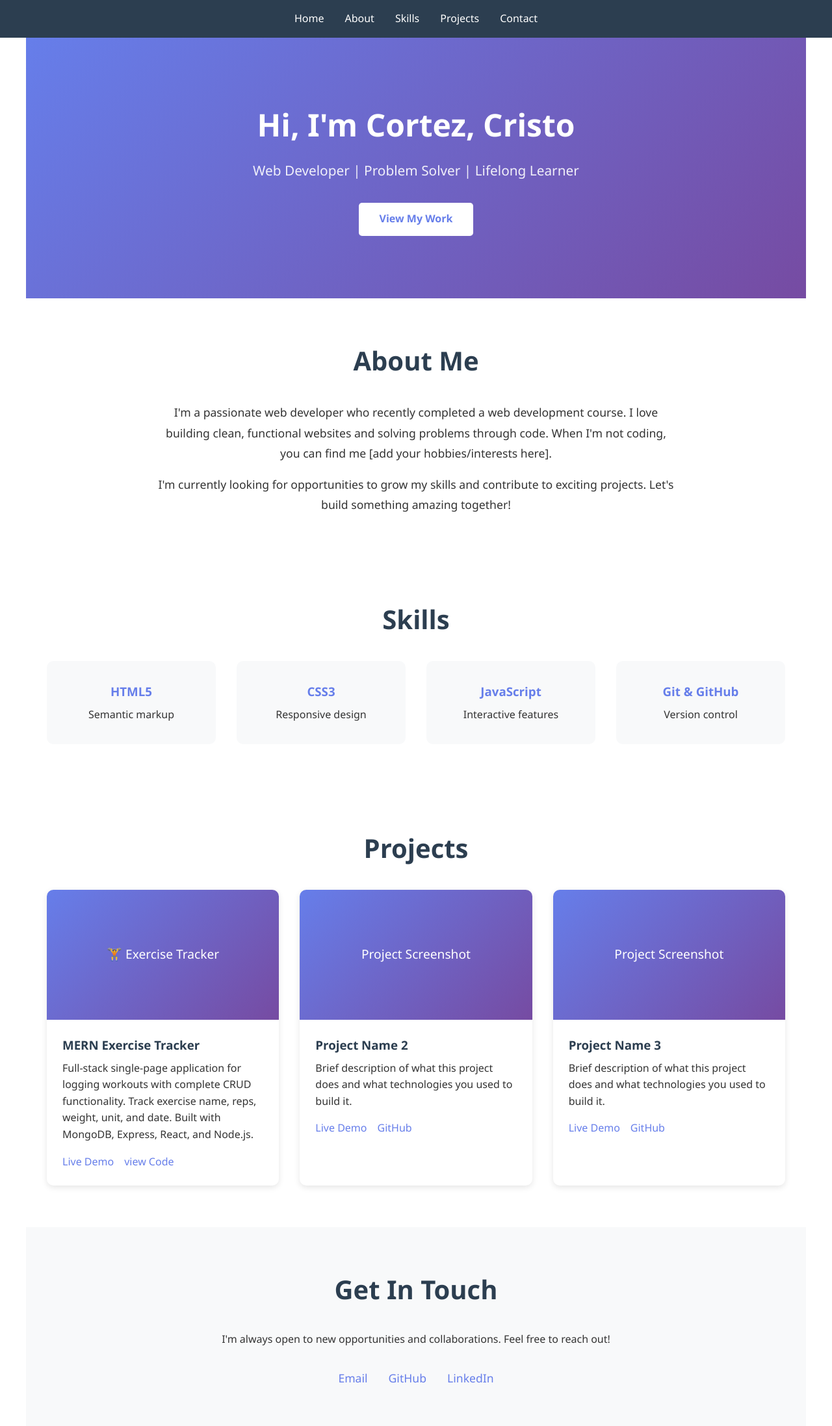
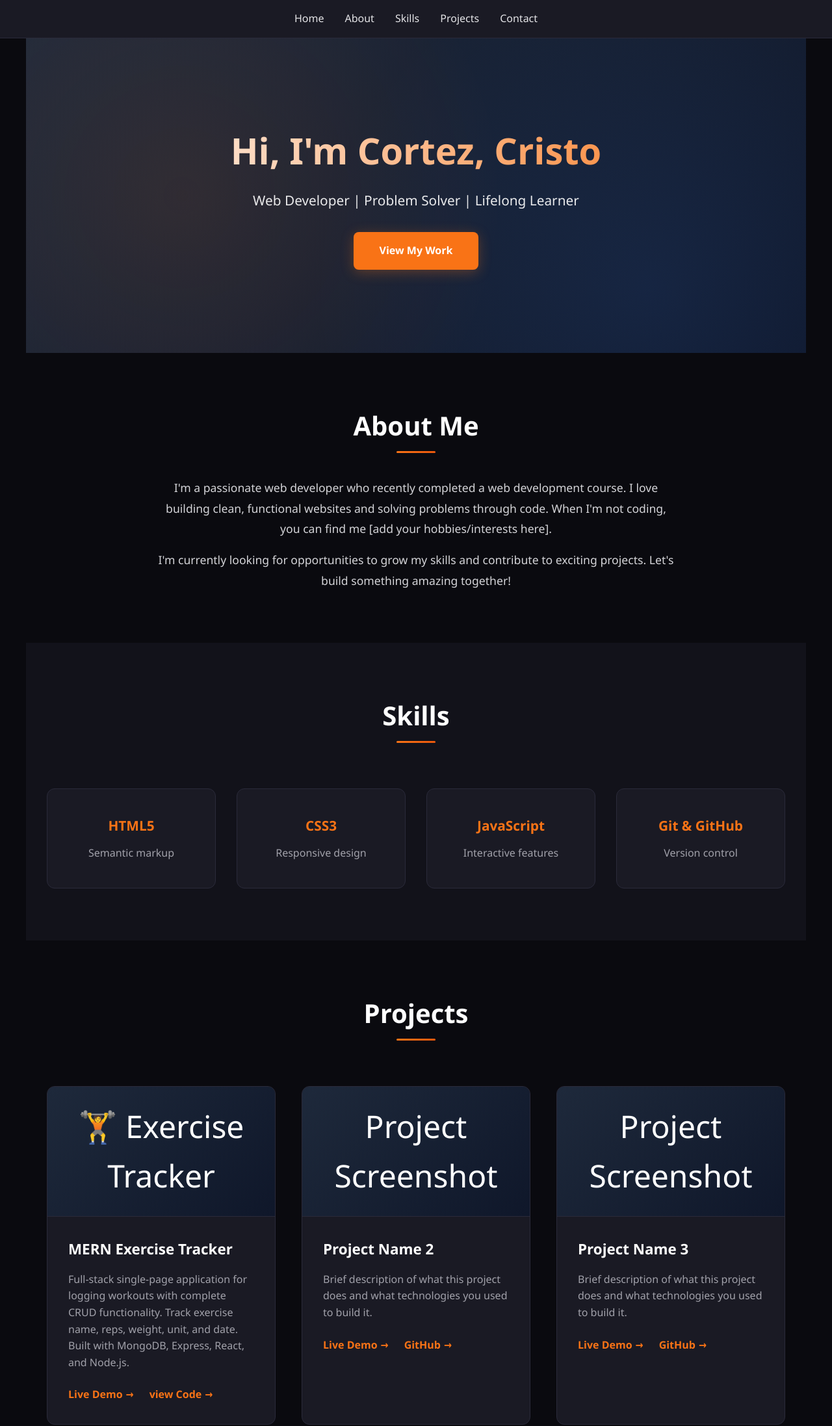
Before and after one commit to ccortez8021/crackle-pop, a plain HTML site: page index.html in a window 1280 px wide. Shown: the top 2194 px of the page at 65% size. Drawn offline with Linux system fonts and the light colour scheme.

Commit message:
Update to dark mode professional theme

```diff
--- a/index.css
+++ b/index.css
@@ -1,4 +1,3 @@
-
 * {
     margin: 0;
     padding: 0;
@@ -8,17 +7,20 @@
 body {
     font-family: 'Segoe UI', Tahoma, Geneva, Verdana, sans-serif;
     line-height: 1.6;
-    color: #333;
+    color: #e4e4e7;
+    background-color: #0a0a0f;
 }
 
 /* Navigation */
 nav {
-    background: #2c3e50;
+    background: #1a1a24;
     color: white;
     padding: 1rem 0;
     position: sticky;
     top: 0;
     z-index: 100;
+    border-bottom: 1px solid #2a2a3a;
+    backdrop-filter: blur(10px);
 }
 
 nav ul {
@@ -29,62 +31,118 @@ nav ul {
 }
 
 nav a {
-    color: white;
+    color: #e4e4e7;
     text-decoration: none;
     font-weight: 500;
     transition: color 0.3s;
+    position: relative;
+}
+
+nav a::after {
+    content: '';
+    position: absolute;
+    bottom: -5px;
+    left: 0;
+    width: 0;
+    height: 2px;
+    background: #f97316;
+    transition: width 0.3s;
 }
 
 nav a:hover {
-    color: #3498db;
+    color: #f97316;
+}
+
+nav a:hover::after {
+    width: 100%;
 }
 
 /* Hero Section */
 .hero {
-    background: linear-gradient(135deg, #667eea 0%, #764ba2 100%);
+    background: linear-gradient(135deg, #1e293b 0%, #0f172a 100%);
     color: white;
     text-align: center;
-    padding: 6rem 2rem;
+    padding: 8rem 2rem;
+    position: relative;
+    overflow: hidden;
+}
+
+.hero::before {
+    content: '';
+    position: absolute;
+    top: 0;
+    left: 0;
+    right: 0;
+    bottom: 0;
+    background:
+        radial-gradient(circle at 20% 50%, rgba(249, 115, 22, 0.1) 0%, transparent 50%),
+        radial-gradient(circle at 80% 80%, rgba(59, 130, 246, 0.1) 0%, transparent 50%);
+    pointer-events: none;
 }
 
 .hero h1 {
-    font-size: 3rem;
+    font-size: 3.5rem;
     margin-bottom: 1rem;
+    position: relative;
+    background: linear-gradient(to right, #fff, #f97316);
+    -webkit-background-clip: text;
+    -webkit-text-fill-color: transparent;
+    background-clip: text;
 }
 
 .hero p {
     font-size: 1.3rem;
     margin-bottom: 2rem;
     opacity: 0.9;
+    position: relative;
 }
 
 .btn {
     display: inline-block;
-    background: white;
-    color: #667eea;
-    padding: 0.8rem 2rem;
+    background: #f97316;
+    color: white;
+    padding: 1rem 2.5rem;
     text-decoration: none;
-    border-radius: 5px;
+    border-radius: 8px;
     font-weight: bold;
-    transition: transform 0.3s;
+    transition: all 0.3s;
+    position: relative;
+    box-shadow: 0 4px 20px rgba(249, 115, 22, 0.3);
 }
 
 .btn:hover {
     transform: translateY(-3px);
+    box-shadow: 0 6px 30px rgba(249, 115, 22, 0.5);
+    background: #ea580c;
 }
 
 /* Section Styles */
 section {
-    padding: 4rem 2rem;
+    padding: 5rem 2rem;
     max-width: 1200px;
     margin: 0 auto;
 }
 
 h2 {
     font-size: 2.5rem;
-    margin-bottom: 2rem;
+    margin-bottom: 3rem;
     text-align: center;
-    color: #2c3e50;
+    color: #fff;
+    position: relative;
+    display: inline-block;
+    width: 100%;
+}
+
+h2::after {
+    content: '';
+    position: absolute;
+    bottom: -10px;
+    left: 50%;
+    transform: translateX(-50%);
+    width: 60px;
+    height: 3px;
+    background: linear-gradient(to right, #f97316, #ea580c);
+    border-radius: 2px;
 }
 
 /* About Section */
@@ -94,94 +152,144 @@ h2 {
     text-align: center;
     font-size: 1.1rem;
     line-height: 1.8;
+    color: #d4d4d8;
 }
 
 /* Skills Section */
+#skills {
+    background: #12121a;
+}
+
 .skills-grid {
     display: grid;
-    grid-template-columns: repeat(auto-fit, minmax(150px, 1fr));
+    grid-template-columns: repeat(auto-fit, minmax(200px, 1fr));
     gap: 2rem;
     margin-top: 2rem;
 }
 
 .skill-card {
-    background: #f8f9fa;
-    padding: 2rem;
-    border-radius: 10px;
+    background: #1a1a24;
+    padding: 2.5rem 2rem;
+    border-radius: 12px;
     text-align: center;
-    transition: transform 0.3s;
+    transition: all 0.3s;
+    border: 1px solid #2a2a3a;
+    position: relative;
+    overflow: hidden;
+}
+
+.skill-card::before {
+    content: '';
+    position: absolute;
+    top: 0;
+    left: -100%;
+    width: 100%;
+    height: 100%;
+    background: linear-gradient(90deg, transparent, rgba(249, 115, 22, 0.1), transparent);
+    transition: left 0.5s;
+}
+
+.skill-card:hover::before {
+    left: 100%;
 }
 
 .skill-card:hover {
-    transform: translateY(-5px);
-    box-shadow: 0 5px 15px rgba(0,0,0,0.1);
+    transform: translateY(-8px);
+    border-color: #f97316;
+    box-shadow: 0 8px 30px rgba(249, 115, 22, 0.2);
 }
 
 .skill-card h3 {
-    color: #667eea;
-    margin-bottom: 0.5rem;
+    color: #f97316;
+    margin-bottom: 0.8rem;
+    font-size: 1.3rem;
+}
+
+.skill-card p {
+    color: #a1a1aa;
 }
 
 /* Projects Section */
 .projects-grid {
     display: grid;
-    grid-template-columns: repeat(auto-fit, minmax(300px, 1fr));
-    gap: 2rem;
+    grid-template-columns: repeat(auto-fit, minmax(320px, 1fr));
+    gap: 2.5rem;
     margin-top: 2rem;
 }
 
 .project-card {
-    background: white;
-    border-radius: 10px;
+    background: #1a1a24;
+    border-radius: 12px;
     overflow: hidden;
-    box-shadow: 0 3px 10px rgba(0,0,0,0.1);
-    transition: transform 0.3s;
+    transition: all 0.3s;
+    border: 1px solid #2a2a3a;
 }
 
 .project-card:hover {
-    transform: translateY(-5px);
-    box-shadow: 0 5px 20px rgba(0,0,0,0.15);
+    transform: translateY(-8px);
+    border-color: #f97316;
+    box-shadow: 0 10px 40px rgba(249, 115, 22, 0.2);
 }
 
 .project-img {
     width: 100%;
     height: 200px;
-    background: linear-gradient(135deg, #667eea 0%, #764ba2 100%);
+    background: linear-gradient(135deg, #1e293b 0%, #0f172a 100%);
     display: flex;
     align-items: center;
     justify-content: center;
+    text-align: center;
     color: white;
-    font-size: 1.2rem;
+    font-size: 3rem;
+    border-bottom: 1px solid #2a2a3a;
 }
 
 .project-content {
-    padding: 1.5rem;
+    padding: 2rem;
 }
 
 .project-content h3 {
-    color: #2c3e50;
-    margin-bottom: 0.5rem;
+    color: #fff;
+    margin-bottom: 1rem;
+    font-size: 1.4rem;
+}
+
+.project-content p {
+    color: #a1a1aa;
+    margin-bottom: 1.5rem;
+    line-height: 1.6;
 }
 
 .project-links {
-    margin-top: 1rem;
     display: flex;
-    gap: 1rem;
+    gap: 1.5rem;
 }
 
 .project-links a {
-    color: #667eea;
+    color: #f97316;
     text-decoration: none;
-    font-weight: 500;
+    font-weight: 600;
+    transition: all 0.3s;
+    position: relative;
+}
+
+.project-links a::after {
+    content: '→';
+    margin-left: 5px;
+    transition: margin-left 0.3s;
 }
 
 .project-links a:hover {
-    text-decoration: underline;
+    color: #ea580c;
+}
+
+.project-links a:hover::after {
+    margin-left: 10px;
 }
 
 /* Contact Section */
 .contact {
-    background: #f8f9fa;
+    background: #12121a;
 }
 
 .contact-content {
@@ -190,44 +298,68 @@ h2 {
     margin: 0 auto;
 }
 
+.contact-content p {
+    color: #d4d4d8;
+    font-size: 1.1rem;
+    margin-bottom: 2rem;
+}
+
 .contact-links {
     display: flex;
     justify-content: center;
     gap: 2rem;
-    margin-top: 2rem;
+    flex-wrap: wrap;
 }
 
 .contact-links a {
-    color: #667eea;
+    color: #f97316;
     text-decoration: none;
     font-size: 1.1rem;
-    font-weight: 500;
+    font-weight: 600;
+    padding: 0.8rem 1.5rem;
+    border: 2px solid #f97316;
+    border-radius: 8px;
+    transition: all 0.3s;
 }
 
 .contact-links a:hover {
-    color: #764ba2;
+    background: #f97316;
+    color: white;
+    transform: translateY(-3px);
+    box-shadow: 0 4px 20px rgba(249, 115, 22, 0.3);
 }
 
 /* Footer */
 footer {
-    background: #2c3e50;
-    color: white;
+    background: #0a0a0f;
+    color: #71717a;
     text-align: center;
     padding: 2rem;
+    border-top: 1px solid #2a2a3a;
 }
 
 /* Responsive */
 @media (max-width: 768px) {
     .hero h1 {
-        font-size: 2rem;
+        font-size: 2.5rem;
     }
 
     .hero p {
-        font-size: 1rem;
+        font-size: 1.1rem;
     }
 
     nav ul {
         flex-direction: column;
         gap: 1rem;
+        padding: 1rem 0;
+    }
+
+    h2 {
+        font-size: 2rem;
+    }
+
+    .skills-grid,
+    .projects-grid {
+        grid-template-columns: 1fr;
     }
 }
```
